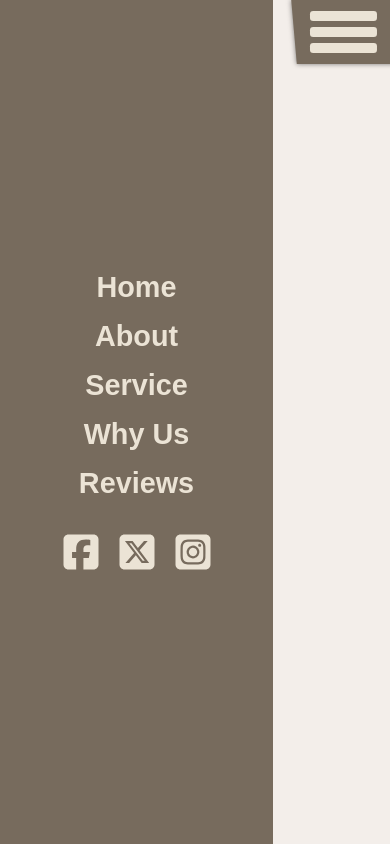
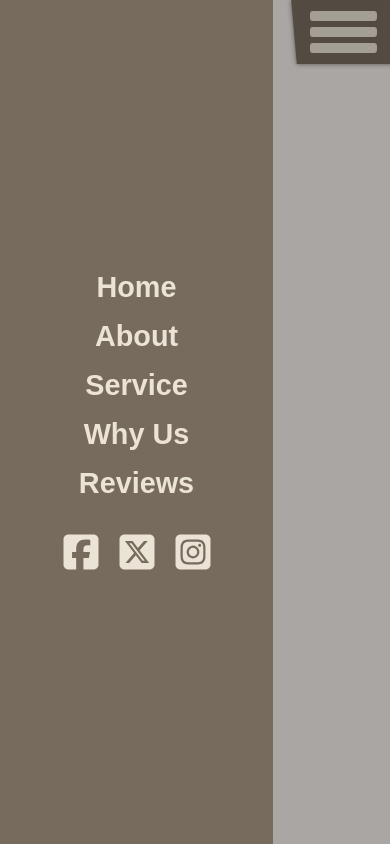
Before and after one commit to AfroStorm/slider-project-2, a React (Vite) app: page / in a window 390 px wide. Both pictures are taken after a click on the button 343 px from the left and 31 px from the top of the page. Built offline with nearby package versions, Linux system fonts and the light colour scheme.

Commit message:
mobile nav slide in

```diff
--- a/src/App.jsx
+++ b/src/App.jsx
@@ -43,6 +43,7 @@ function App() {
         navLinks={navLinks}
         socialLinks={socialLinks}
         isMobileNavOpen={isMobileNavOpen}
+        handleMobileNav={handleMobileNav}
       />
     </StyledMain>
   );
--- /dev/null
+++ b/src/components/common/BackDrop.jsx
@@ -0,0 +1,27 @@
+import styled from "styled-components";
+
+const StyledDiv = styled.div`
+  position: fixed;
+  top: 0;
+  left: 0;
+  display: ${({ $isBackDropOpen }) => ($isBackDropOpen ? "block" : "none")};
+  width: 100vw;
+  height: 100vh;
+  z-index: 100;
+  background: rgba(0, 0, 0, 0.3);
+  ${($isBackDropOpen) =>
+    $isBackDropOpen &&
+    `
+
+  `}
+`;
+
+const BackDrop = ({ handleMobileNav, isBackDropOpen }) => {
+  return (
+    <StyledDiv
+      $isBackDropOpen={isBackDropOpen}
+      onClick={handleMobileNav}
+    ></StyledDiv>
+  );
+};
+export default BackDrop;
--- a/src/components/nav-bar/NavBar.jsx
+++ b/src/components/nav-bar/NavBar.jsx
@@ -11,6 +11,7 @@ const StyledDiv = styled.div`
   align-items: center;
   width: 100vw;
   height: 4rem;
+  z-index: 99;
 `;
 
 const NavBar = ({ windowWidth, navLinks, handleMobileNav }) => {
--- a/src/components/nav-bar/mobile-nav/MobileNav.jsx
+++ b/src/components/nav-bar/mobile-nav/MobileNav.jsx
@@ -1,9 +1,10 @@
 import styled from "styled-components";
 import PageLinks from "./PageLinks";
 import SocialLinks from "./SocialLinks";
+import BackDrop from "../../common/BackDrop";
 
 const StyledDiv = styled.div`
-  position: fixed;
+  position: absolute;
   top: 0;
   left: 0;
   display: flex;
@@ -11,19 +12,33 @@ const StyledDiv = styled.div`
   justify-content: center;
   align-items: center;
   gap: 2rem;
-
   width: 70vw;
   height: 100vh;
   background: var(--secondary);
   z-index: 101;
+  transform: ${({ $isMobileNavOpen }) =>
+    $isMobileNavOpen ? "translateX(0%)" : "translateX(-100%)"};
+  transition: 0.3s ease;
 `;
 
-const MobileNav = ({ navLinks, socialLinks, isMobileNavOpen }) => {
+const MobileNav = ({
+  navLinks,
+  socialLinks,
+  isMobileNavOpen,
+  handleMobileNav,
+}) => {
+  const isBackDropOpen = isMobileNavOpen;
   return (
-    <StyledDiv $isMobileNavOpen={isMobileNavOpen}>
-      <PageLinks navLinks={navLinks} />
-      <SocialLinks socialLinks={socialLinks} />
-    </StyledDiv>
+    <>
+      <BackDrop
+        handleMobileNav={handleMobileNav}
+        isBackDropOpen={isBackDropOpen}
+      />
+      <StyledDiv $isMobileNavOpen={isMobileNavOpen}>
+        <PageLinks navLinks={navLinks} />
+        <SocialLinks socialLinks={socialLinks} />
+      </StyledDiv>
+    </>
   );
 };
 export default MobileNav;
```
